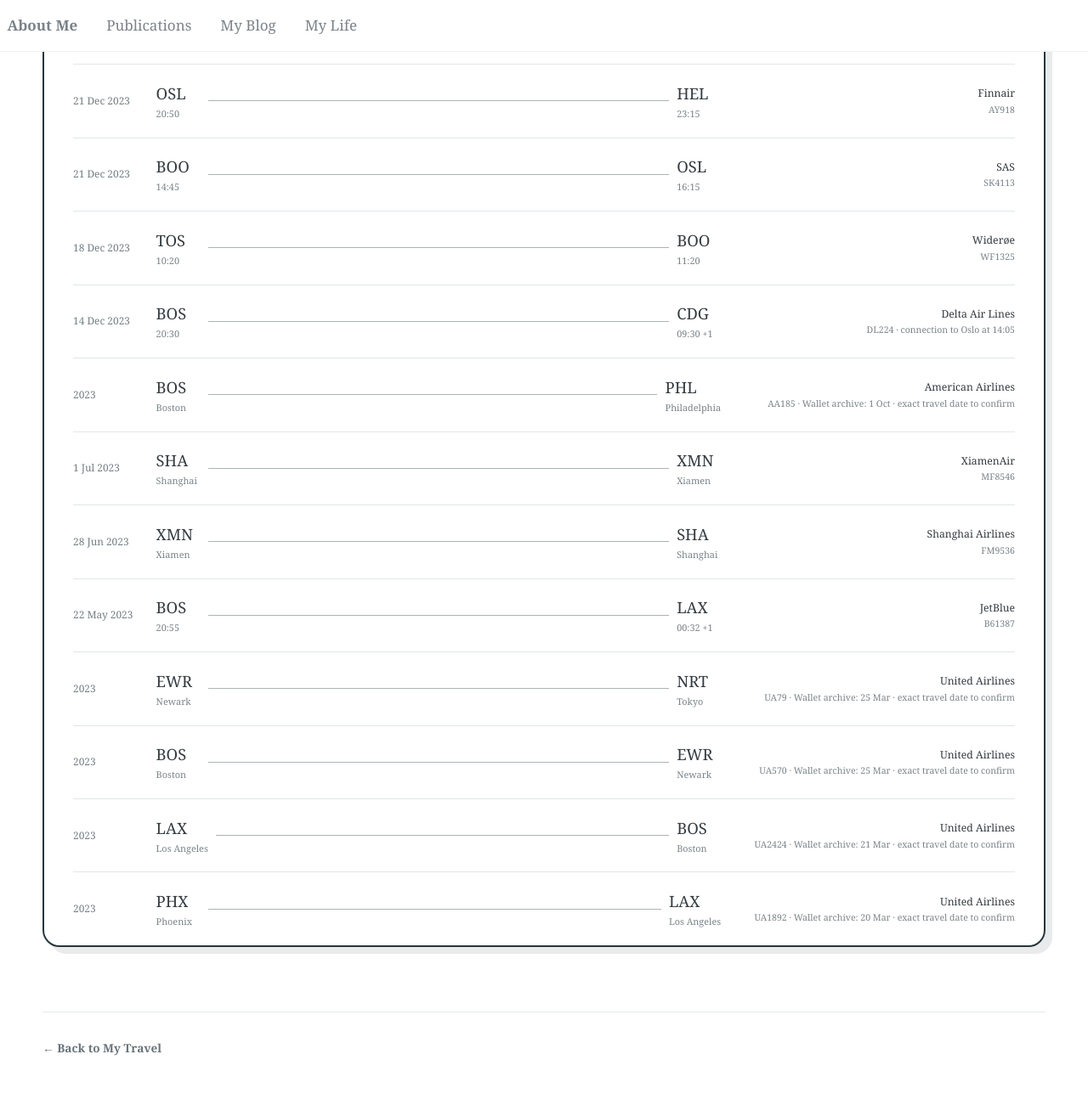
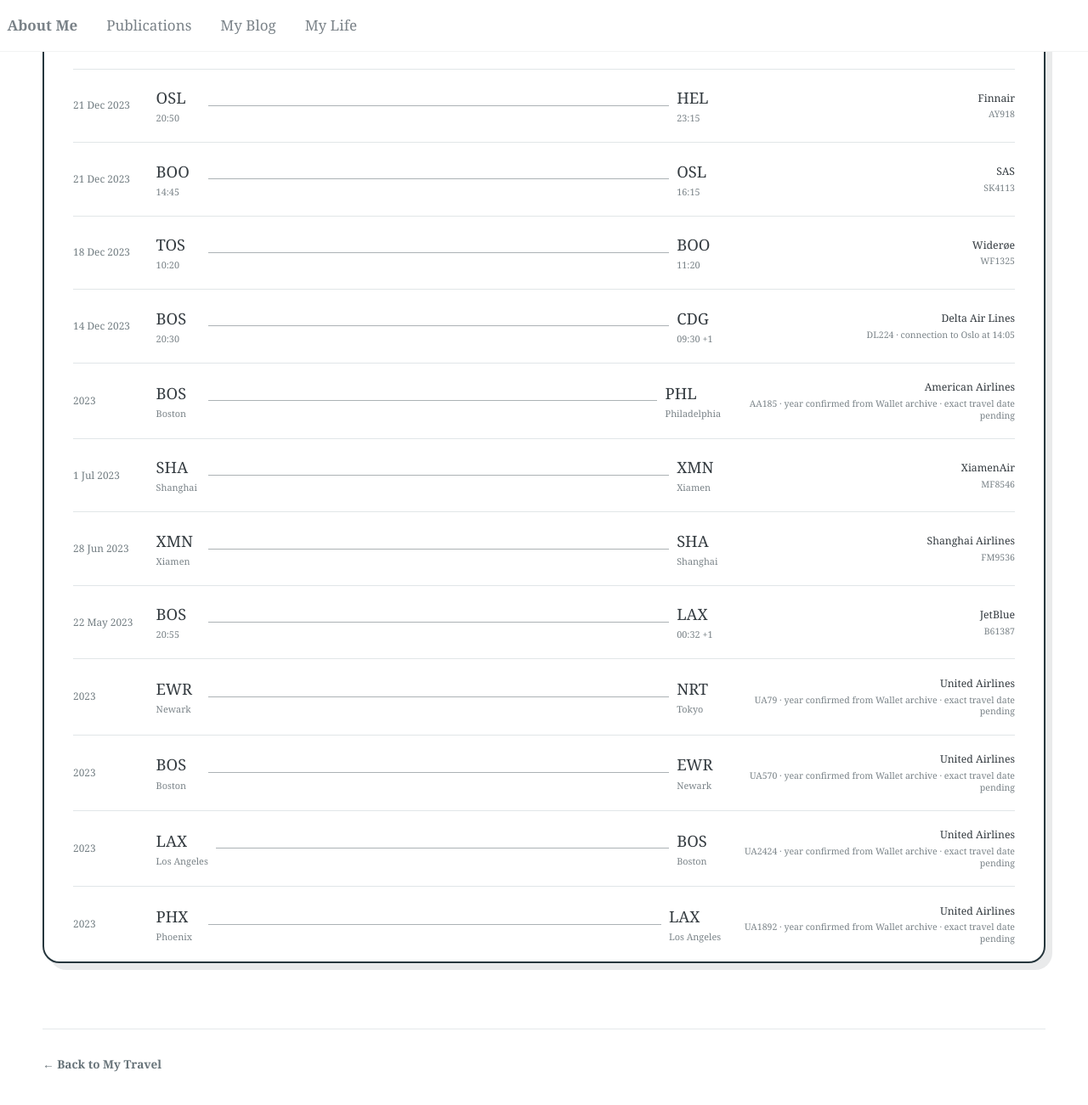
Before and after one commit to Cathylixi/Cathylixi.github.io, a Jekyll site: the page built from _pages/life-travel-flights.md, in a window 1280 px wide and 1400 px high, scrolled down 4186 px. Shown: the top 1301 px of the window at 85% size. Built offline with Jekyll 4.4.1, drawn with Linux system fonts in a browser that asks for light colours; some of the changed text lies outside the part shown.

Commit message:
Confirm flight years from Wallet archive

```diff
--- a/_data/travel_flights.yml
+++ b/_data/travel_flights.yml
@@ -1,5 +1,10 @@
 # Verified flight records. Keep this list newest first in source for readability;
 # the page also sorts by sort_date before rendering.
+#
+# Apple Wallet's Expired list is used only to confirm the year of a matching
+# route. Its displayed month/day can be later than the actual flight, so
+# year-only records must stay year-only until the detailed pass confirms the
+# travel date. Duplicate Wallet cards (for example SLC -> LAX) count once.
 
 - sort_date: 2026-11-08
   date: "8 Nov 2026"
@@ -99,7 +104,7 @@
   to_city: "San Francisco"
   carrier: "United Airlines"
   flight_number: "UA594"
-  note: "Wallet archive: 20 Jun · exact travel date to confirm"
+  note: "year confirmed from Wallet archive · exact travel date pending"
 
 - sort_date: 2025-06-20
   date: "2025"
@@ -109,7 +114,7 @@
   to_city: "Kona"
   carrier: "United Airlines"
   flight_number: "UA1723"
-  note: "Wallet archive: 20 Jun · exact travel date to confirm"
+  note: "year confirmed from Wallet archive · exact travel date pending"
 
 - sort_date: 2025-06-21
   date: "21 Jun 2025"
@@ -436,7 +441,7 @@
   to_city: "Philadelphia"
   carrier: "American Airlines"
   flight_number: "AA185"
-  note: "Wallet archive: 1 Oct · exact travel date to confirm"
+  note: "year confirmed from Wallet archive · exact travel date pending"
 
 - sort_date: 2023-07-01
   date: "1 Jul 2023"
@@ -473,7 +478,7 @@
   to_city: "Newark"
   carrier: "United Airlines"
   flight_number: "UA570"
-  note: "Wallet archive: 25 Mar · exact travel date to confirm"
+  note: "year confirmed from Wallet archive · exact travel date pending"
 
 - sort_date: 2023-03-25
   date: "2023"
@@ -483,7 +488,7 @@
   to_city: "Tokyo"
   carrier: "United Airlines"
   flight_number: "UA79"
-  note: "Wallet archive: 25 Mar · exact travel date to confirm"
+  note: "year confirmed from Wallet archive · exact travel date pending"
 
 - sort_date: 2023-03-21
   date: "2023"
@@ -493,7 +498,7 @@
   to_city: "Boston"
   carrier: "United Airlines"
   flight_number: "UA2424"
-  note: "Wallet archive: 21 Mar · exact travel date to confirm"
+  note: "year confirmed from Wallet archive · exact travel date pending"
 
 - sort_date: 2023-03-20
   date: "2023"
@@ -503,4 +508,4 @@
   to_city: "Los Angeles"
   carrier: "United Airlines"
   flight_number: "UA1892"
-  note: "Wallet archive: 20 Mar · exact travel date to confirm"
+  note: "year confirmed from Wallet archive · exact travel date pending"
```
